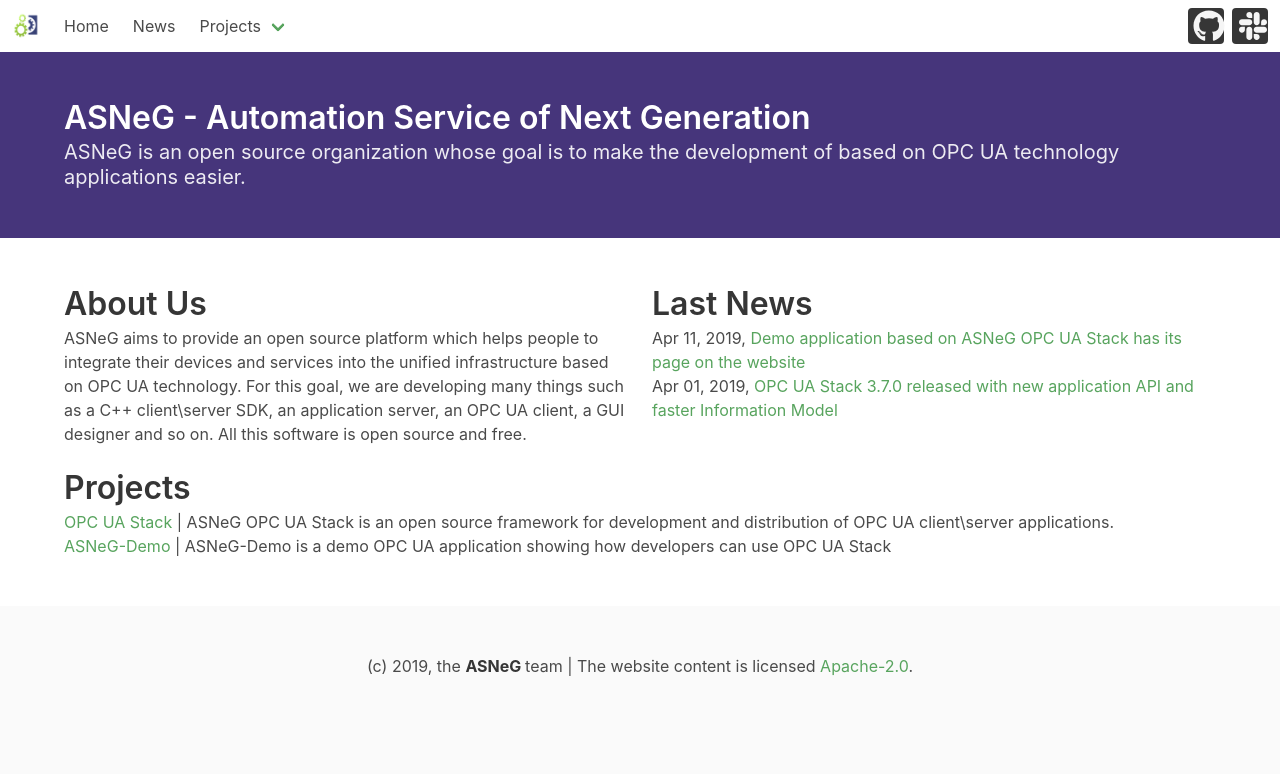
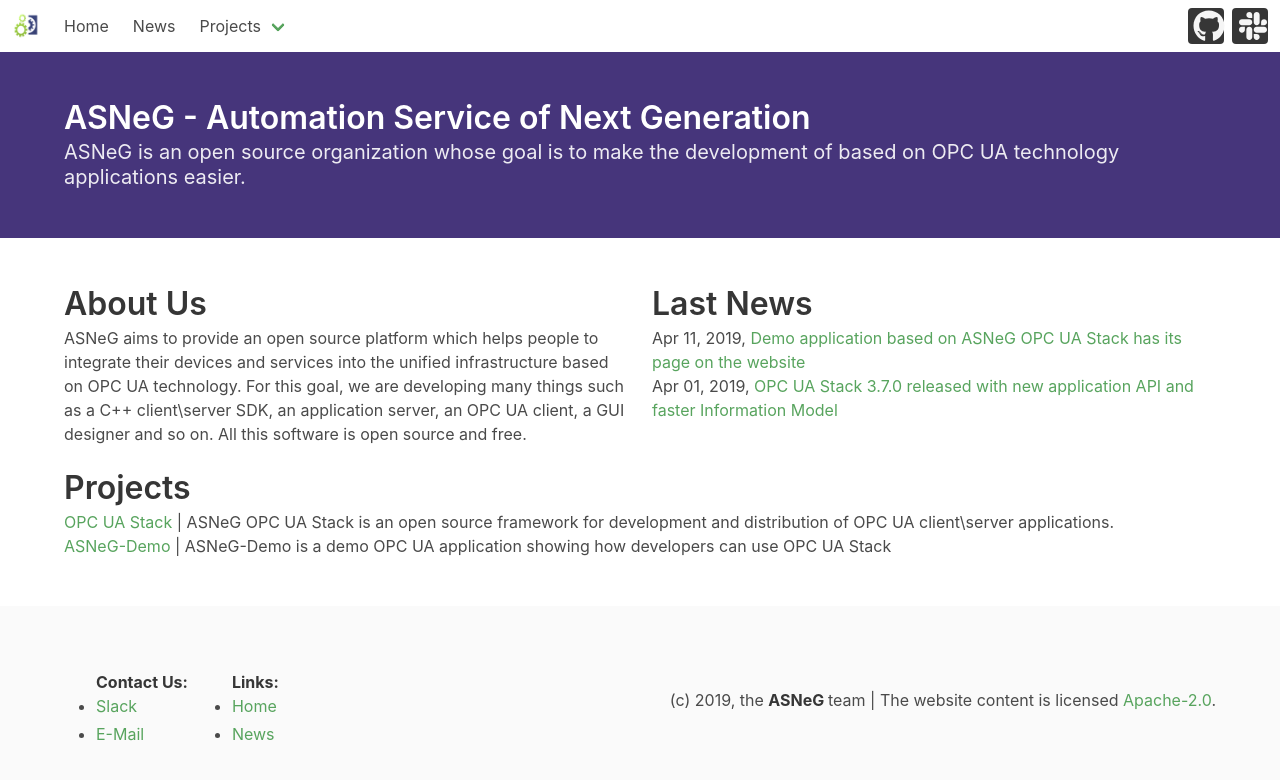
Before and after one commit to ASNeG/ASNeG.github.io, a Jekyll site: the page built from index.md, in a window 1280 px wide. Shown: the top 780 px of the page. Built offline with Jekyll 4.4.1, drawn with Linux system fonts in a browser that asks for light colours; nearby versions of some CDN libraries.

Commit message:
add links to footer

```diff
--- a/_includes/footer.html
+++ b/_includes/footer.html
@@ -1,9 +1,31 @@
-<footer class="footer">
-  <div class="content has-text-centered">
+<footer class="content footer">
+  <nav class="level container">
+    <div class="level-right has-text-left">
+      <div class="level-item ">
+        <ul>
+          <strong class="">Contact Us: </strong>
+          <li><a href="https://asneg-invate-form.herokuapp.com/" target="_blank"> Slack </a></li>
+          <li><a href="mailto:info@asneg.de "> E-Mail </a></li>
+        </ul>
+      </div>
+      <div class="level-item">
+        <ul>
+          <strong>Links: </strong>
+          <li><a href="/"> Home </a></li>
+          <li><a href="/news"> News </a></li>
+        </ul>
+      </div>
+    </div>
+    <div class="level-right">
+      <div class="level-item">
+        <div class="has-text-centered">
           <p>
             (c) 2019,  the <strong>ASNeG </strong> team |
             The website content is licensed
             <a href="https://opensource.org/licenses/Apache-2.0">Apache-2.0</a>.
           </p>
         </div>
+      </div>
+    </div>
+  </nav>
 </footer>
```
Lines whose indentation alone changed are shown as unchanged.
